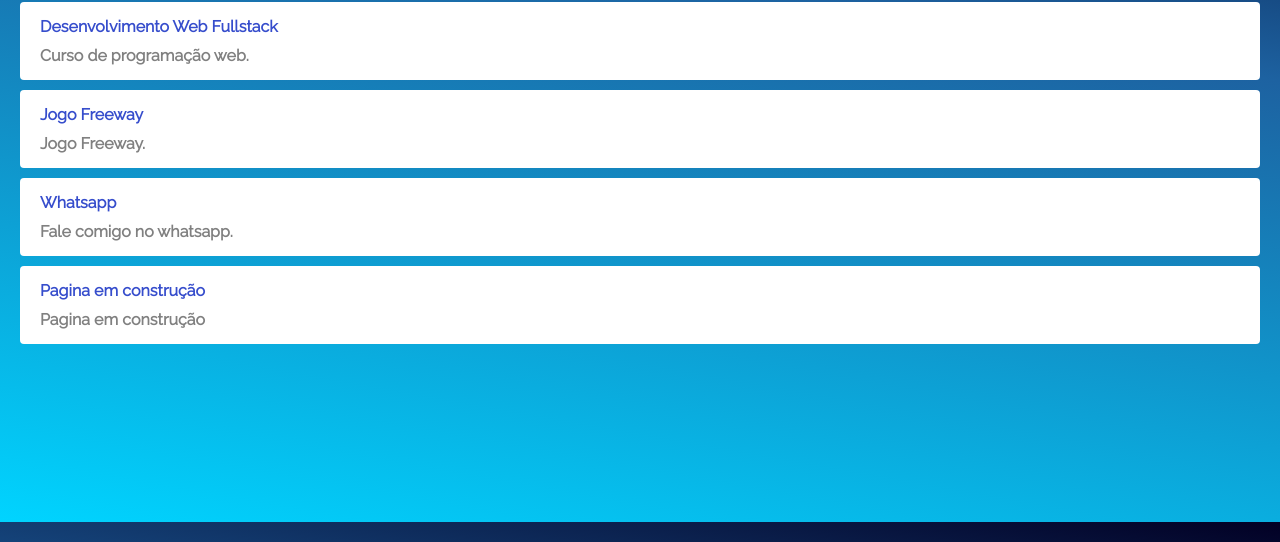
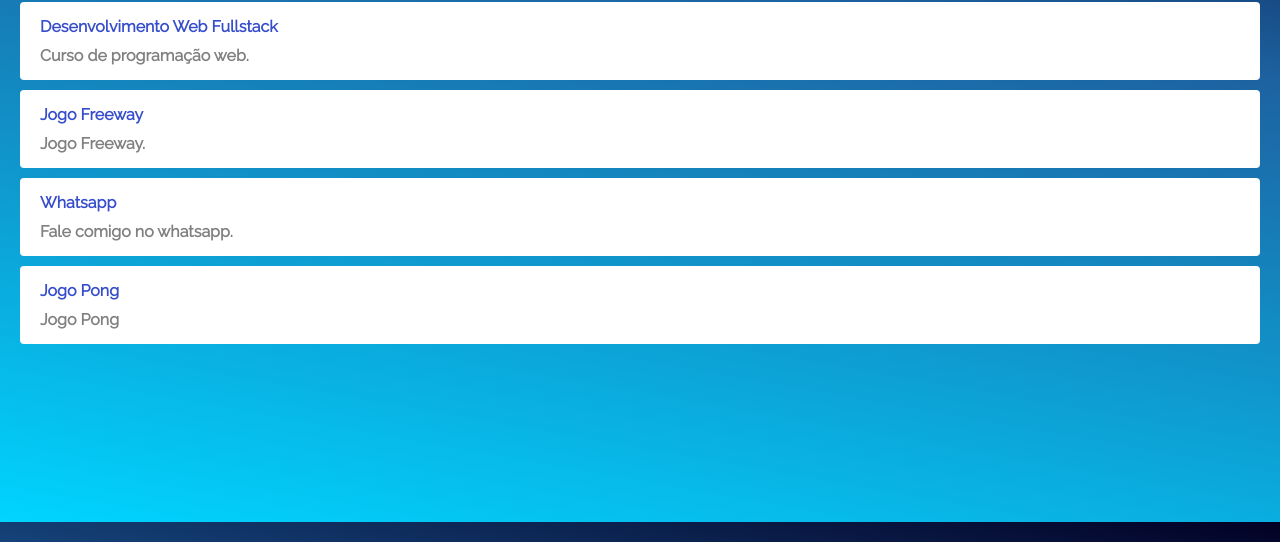
Before and after one commit to edneyecs/edneyecs.github.io, a plain HTML site: page edney/index.html in a window 1280 px wide. Shown: the part 278-820 px from the top of the page. Drawn offline with Linux system fonts and the light colour scheme.

Commit message:
Novos links

```diff
--- a/edney/index.html
+++ b/edney/index.html
@@ -68,9 +68,9 @@
         </li>
 
         <li>
-            <a href="">
-              Pagina em construção
-              <span>Pagina em construção</span>
+            <a href="https://editor.p5js.org/ecs.camargo/full/svL6AzbVA">
+              Jogo Pong
+              <span>Jogo Pong</span>
             </a>
           </li>
 
```
